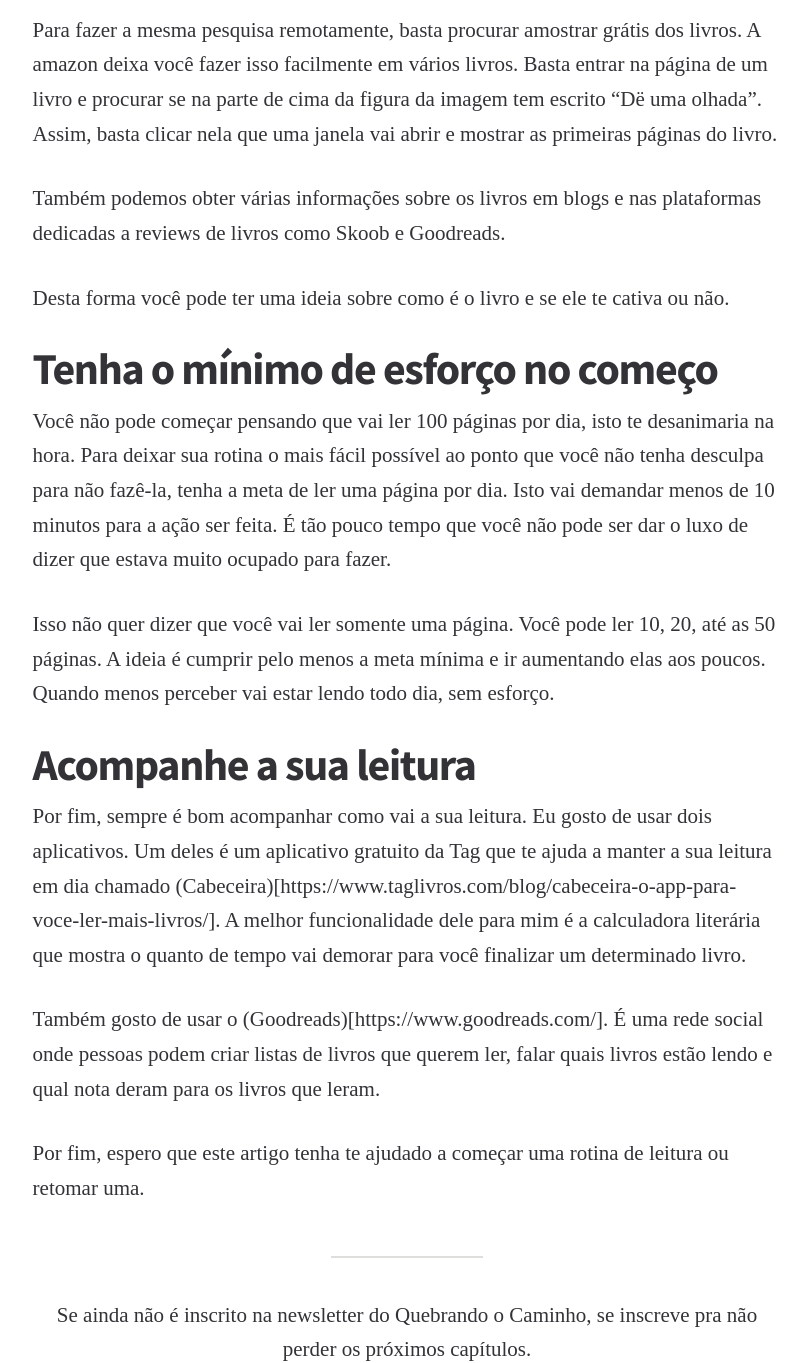
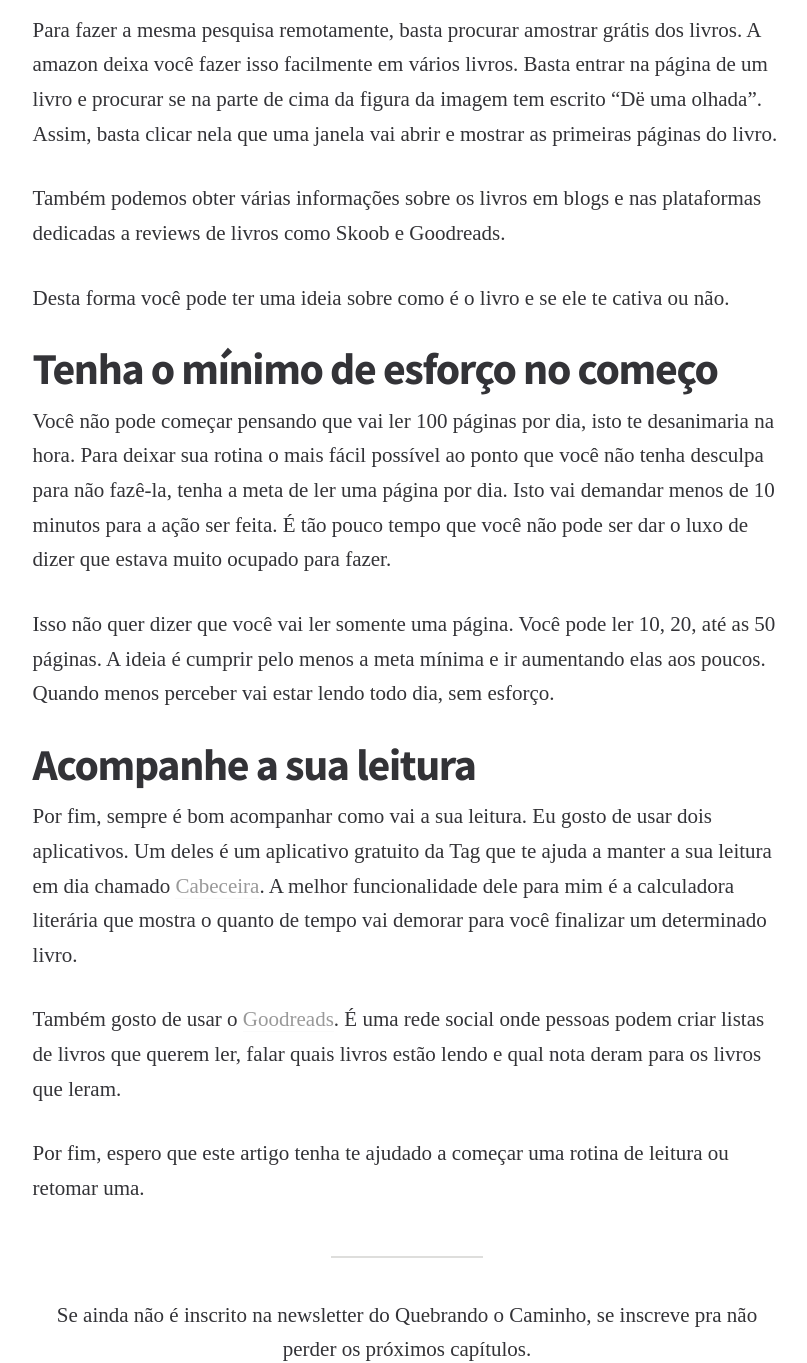
Before and after one commit to gsilva49/blog, a Jekyll site: the page built from _posts/2020-06-16-habito-de-leitura.md, in a window 1280 px wide, cut to the strip 3080-4443 px from the top of the page. Shown: the whole strip, without its empty margins (233-1040 px from the left). Built offline with Jekyll 4.4.1, drawn with Linux system fonts in a browser that asks for light colours; some web fonts are replaced.

Commit message:
add link to a blogpost

```diff
--- a/_posts/2020-06-16-habito-de-leitura.md
+++ b/_posts/2020-06-16-habito-de-leitura.md
@@ -61,8 +61,8 @@ Isso não quer dizer que você vai ler somente uma página. Você pode ler 10, 2
 
 # Acompanhe a sua leitura
 
-Por fim, sempre é bom acompanhar como vai a sua leitura. Eu gosto de usar dois aplicativos. Um deles é um aplicativo gratuito da Tag que te ajuda a manter a sua leitura em dia chamado (Cabeceira)[https://www.taglivros.com/blog/cabeceira-o-app-para-voce-ler-mais-livros/]. A melhor funcionalidade dele para mim é a calculadora literária que mostra o quanto de tempo vai demorar para você finalizar um determinado livro.
+Por fim, sempre é bom acompanhar como vai a sua leitura. Eu gosto de usar dois aplicativos. Um deles é um aplicativo gratuito da Tag que te ajuda a manter a sua leitura em dia chamado [Cabeceira](https://www.taglivros.com/blog/cabeceira-o-app-para-voce-ler-mais-livros/). A melhor funcionalidade dele para mim é a calculadora literária que mostra o quanto de tempo vai demorar para você finalizar um determinado livro.
 
-Também gosto de usar o (Goodreads)[https://www.goodreads.com/]. É uma rede social onde pessoas podem criar listas de livros que querem ler, falar quais livros estão lendo e qual nota deram para os livros que leram.
+Também gosto de usar o [Goodreads](https://www.goodreads.com/). É uma rede social onde pessoas podem criar listas de livros que querem ler, falar quais livros estão lendo e qual nota deram para os livros que leram.
 
 Por fim, espero que este artigo tenha te ajudado a começar uma rotina de leitura ou retomar uma.
```
